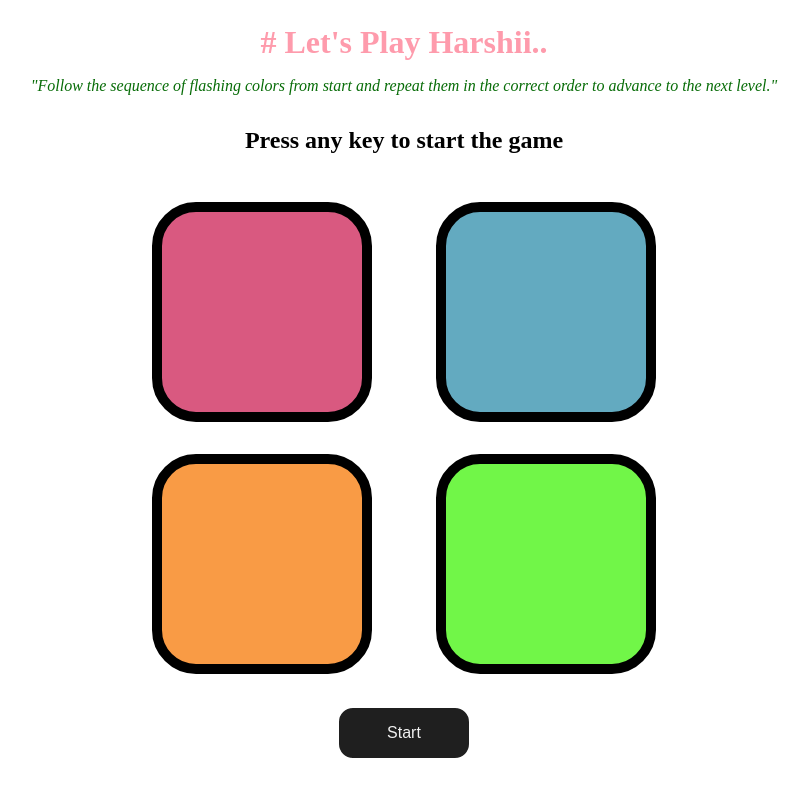
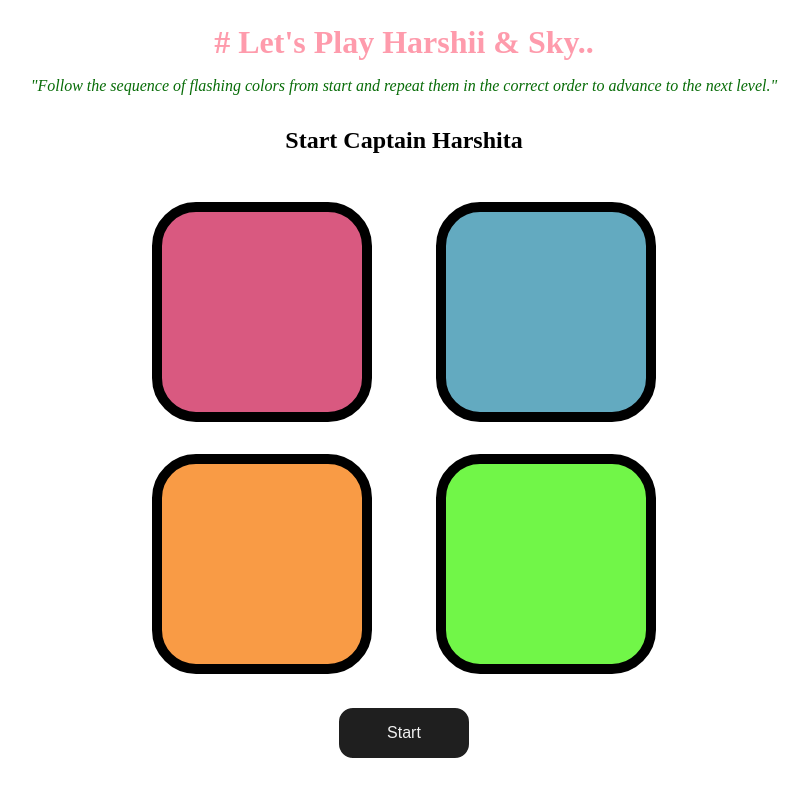
Before and after one commit to AkashS1507/SimonSays, a plain HTML site: page index.html in a window 1280 px wide. Shown: the whole page, without its empty margins (236-1044 px from the left). Drawn offline with Linux system fonts and the light colour scheme.

Commit message:
6th commit

```diff
--- a/index.html
+++ b/index.html
@@ -9,10 +9,11 @@
 </head>
 
 <body>
-    <h1 style="color: rgb(254, 155, 172);"># Let's Play Harshii..</h1>
+    <h1 style="color: rgb(254, 155, 172);"># Let's Play Harshii & Sky..</h1>
 
     <p><i>"Follow the sequence of flashing colors from start and repeat them in the correct order to advance to the next level."</i></p>
-    <h2>Press any key to start the game</h2>
+    <!-- <h2>Press any key to start the game</h2> -->
+    <h2>Start Captain Harshita</h2>
 
     <div class="container">
         <div>
```
